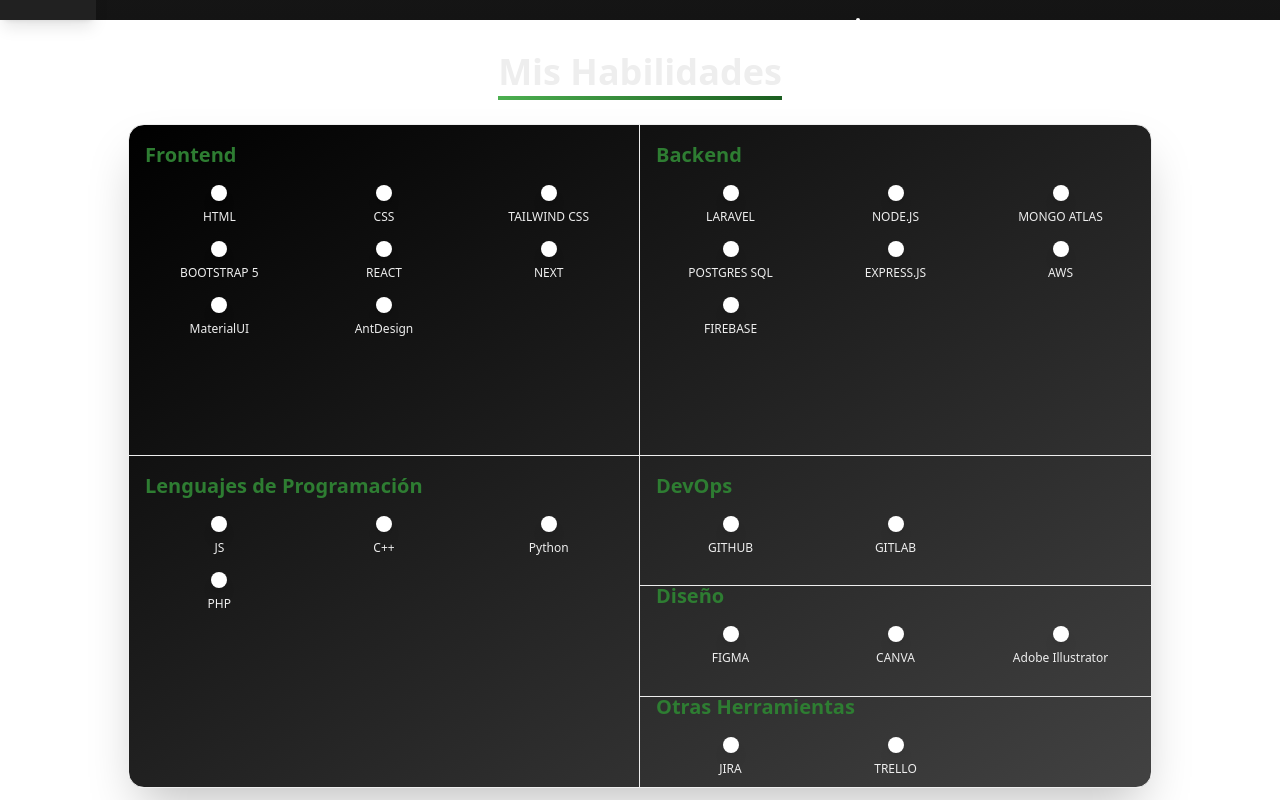
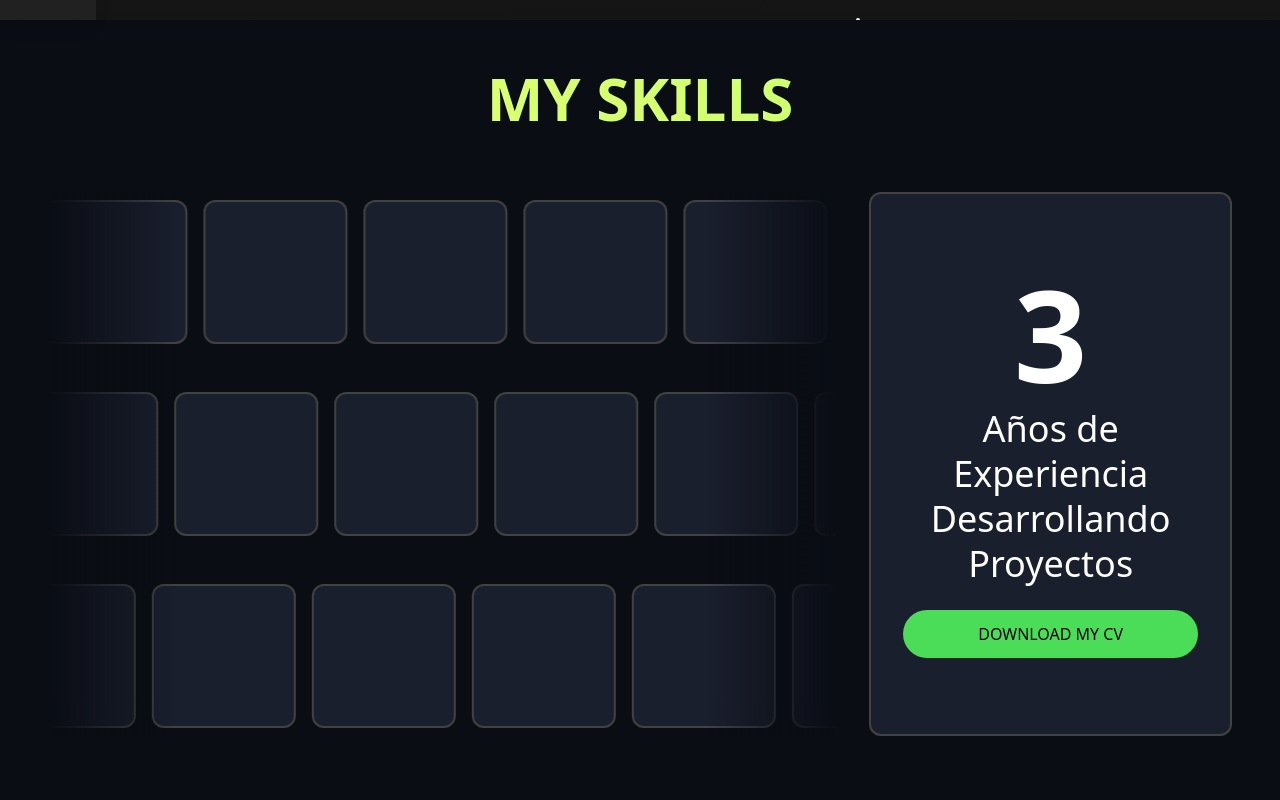
Before and after one commit to ArturoEstrada0/portafolio, a React (Vite) app: page / in a window 1280 px wide. Shown: the part 780-1580 px from the top of the page. Built offline with nearby package versions, Linux system fonts and the light colour scheme.

Commit message:
nueva skill

```diff
--- a/package.json
+++ b/package.json
@@ -12,6 +12,8 @@
     "@fortawesome/fontawesome-svg-core": "^6.6.0",
     "@fortawesome/free-brands-svg-icons": "^6.5.2",
     "@fortawesome/react-fontawesome": "^0.2.2",
+    "@react-three/drei": "^9.115.0",
+    "@react-three/fiber": "^8.17.10",
     "@tailwindcss/forms": "^0.5.9",
     "@tailwindcss/typography": "^0.5.15",
     "animate.css": "^4.1.1",
--- a/src/components/FloatingBubble.jsx
+++ b/src/components/FloatingBubble.jsx
@@ -49,7 +49,6 @@
       </a>
       <a
         href="/Arturo Adrian Estrada De La Torre Curriculm.pdf"
-        download
         target="_blank"
         rel="noopener noreferrer"
         className="bubble bg-red-800 text-white text-center text-2xl p-4 rounded-full shadow-lg hover:bg-blue-600 transition duration-300 flex items-center justify-center"
--- a/src/components/Skills.jsx
+++ b/src/components/Skills.jsx
@@ -3,111 +3,177 @@
 
 const skills = {
   "Lenguajes de Programación": [
-    { name: "JS", logo: "JavascriptOriginal" },
-    { name: "C++", logo: "CplusplusOriginal" },
-    { name: "Python", logo: "PythonOriginal" },
-    { name: "PHP", logo: "PhpPlain" },
+    { name: "JS", logo: "JavascriptOriginal", color: "#F7DF1E" },
+    { name: "C++", logo: "CplusplusOriginal", color: "#00599C" },
+    { name: "Python", logo: "PythonOriginal", color: "#3776AB" },
+    { name: "PHP", logo: "PhpPlain", color: "#777BB4" },
   ],
   Frontend: [
-    { name: "HTML", logo: "Html5Original" },
-    { name: "CSS", logo: "Css3Original" },
-    { name: "TAILWIND CSS", logo: "TailwindcssOriginal" },
-    { name: "BOOTSTRAP 5", logo: "BootstrapPlain" },
-    { name: "REACT", logo: "ReactOriginal" },
-    { name: "NEXT", logo: "NextjsOriginal" },
-    { name: "MaterialUI", logo: "MaterialuiOriginal" },
-    { name: "AntDesign", logo: "AntdesignOriginal" },
+    { name: "HTML", logo: "Html5Original", color: "#E44D26" },
+    { name: "CSS", logo: "Css3Original", color: "#1572B6" },
+    { name: "TAILWIND CSS", logo: "TailwindcssOriginal", color: "#06B6D4" },
+    { name: "BOOTSTRAP 5", logo: "BootstrapPlain", color: "#7952B3" },
+    { name: "REACT", logo: "ReactOriginal", color: "#61DAFB" },
+    { name: "NEXT", logo: "NextjsOriginal", color: "#FFFFFF" },
+    { name: "MaterialUI", logo: "MaterialuiOriginal", color: "#0081CB" },
+    { name: "AntDesign", logo: "AntdesignOriginal", color: "#0170FE" },
   ],
   Backend: [
-    { name: "LARAVEL", logo: "LaravelOriginal" },
-    { name: "NODE.JS", logo: "NodejsOriginal" },
-    { name: "MONGO ATLAS", logo: "MongodbOriginal" },
-    { name: "POSTGRES SQL", logo: "PostgresqlPlain" },
-    { name: "EXPRESS.JS", logo: "ExpressOriginal" },
-    { name: "AWS", logo: "AmazonwebservicesOriginalWordmark" },
-    { name: "FIREBASE", logo: "FirebaseOriginal" },
+    { name: "LARAVEL", logo: "LaravelOriginal", color: "#FF2D20" },
+    { name: "NODE.JS", logo: "NodejsOriginal", color: "#539E43" },
+    { name: "MONGO ATLAS", logo: "MongodbOriginal", color: "#47A248" },
+    { name: "POSTGRES SQL", logo: "PostgresqlPlain", color: "#336791" },
+    { name: "EXPRESS.JS", logo: "ExpressOriginal", color: "#000000" },
+    {
+      name: "AWS",
+      logo: "AmazonwebservicesOriginalWordmark",
+      color: "#232F3E",
+    },
+    { name: "FIREBASE", logo: "FirebaseOriginal", color: "#FFCA28" },
   ],
   DevOps: [
-    { name: "GITHUB", logo: "GithubOriginal" },
-    { name: "GITLAB", logo: "GitlabOriginal" },
+    { name: "GITHUB", logo: "GithubOriginal", color: "#181717" },
+    { name: "GITLAB", logo: "GitlabOriginal", color: "#FCA121" },
   ],
   Diseño: [
-    { name: "FIGMA", logo: "FigmaPlain" },
-    { name: "CANVA", logo: "CanvaOriginal" },
-    { name: "Adobe Illustrator", logo: "IllustratorPlain" },
+    { name: "FIGMA", logo: "FigmaPlain", color: "#F24E1E" },
+    { name: "CANVA", logo: "CanvaOriginal", color: "#00C4CC" },
+    { name: "Adobe Illustrator", logo: "IllustratorPlain", color: "#FF9A00" },
   ],
   "Otras Herramientas": [
-    { name: "JIRA", logo: "JiraOriginal" },
-    { name: "TRELLO", logo: "TrelloPlain" },
+    { name: "JIRA", logo: "JiraOriginal", color: "#0052CC" },
+    { name: "TRELLO", logo: "TrelloPlain", color: "#0052CC" },
   ],
 };
 
-const QuadrantSection = ({ title, skills, className }) => (
-  <div className={`p-4 ${className}`}>
-    <h2 className="text-xl font-bold mb-4 text-green-800">{title}</h2>
-    <div className="grid grid-cols-3 gap-4">
-      {skills.map((skill) => {
-        const Icon = DevIcons[skill.logo];
+const SkillCard = ({ name, logo, color }) => {
+  const IconComponent = DevIcons[logo];
+
   return (
-          <div key={skill.name} className="flex flex-col items-center group">
-            <div className="bg-white p-2 rounded-full shadow-lg transition-all duration-300 group-hover:shadow-xl group-hover:scale-110">
-              {Icon && <Icon size={36} />}
-            </div>
-            <span className="mt-2 text-xs text-center text-gray-200 font-medium">
-              {skill.name}
-            </span>
-          </div>
-        );
-      })}
+    <div className="relative group">
+      <div className="flex items-center justify-center bg-[#1a1f2e] rounded-xl p-6 aspect-square w-36 transition-all duration-300 hover:scale-105 hover:bg-[#252b3d] border-2 border-gray-800">
+        {IconComponent && (
+          <IconComponent
+            size={48}
+            className="transition-transform duration-300 group-hover:scale-110"
+            color={color}
+          />
+        )}
       </div>
     </div>
   );
+};
 
-export default function Skills() {
+const ScrollingRow = ({ skills, direction = "left", speed = 30 }) => {
   return (
+    <div className="relative flex overflow-hidden py-2 z-20">
       <div
-      id="habilidades"
-      className="max-h-screen z-10 py-8 px-4 sm:px-6 lg:px-8 flex flex-col items-center justify-center overflow-hidden relative"
+        className={`flex gap-4 animate-scroll-${direction}`}
+        style={{
+          animationDuration: `${speed}s`,
+        }}
       >
-      <h1 className="text-4xl font-bold text-center text-gray-200 mb-8 relative">
-        Mis Habilidades
-        <span className="absolute -bottom-2 left-0 right-0 h-1 bg-gradient-to-r from-green-500 to-green-900"></span>
-      </h1>
-      <div className="w-full max-w-5xl aspect-square bg-gradient-to-br from-black via-gray-900 to-gray-800 backdrop-blur-sm shadow-2xl rounded-2xl overflow-hidden border border-gray-200">
-        <div className="w-full h-full grid grid-cols-2 grid-rows-2">
-          <QuadrantSection
-            title="Frontend"
-            skills={skills.Frontend}
-            className="border-b border-r border-gray-200"
-          />
-          <QuadrantSection
-            title="Backend"
-            skills={skills.Backend}
-            className="border-b border-gray-200"
-          />
-          <QuadrantSection
-            title="Lenguajes de Programación"
-            skills={skills["Lenguajes de Programación"]}
-            className="border-r border-gray-200"
-          />
-          <div className="grid grid-rows-3">
-            <QuadrantSection
-              title="DevOps"
-              skills={skills.DevOps}
-              className="border-b border-gray-200 -mb-5"
-            />
-            <QuadrantSection
-              title="Diseño"
-              skills={skills.Diseño}
-              className="border-b border-gray-200 -mb-5"
-            />
-            <QuadrantSection
-              title="Otras Herramientas"
-              skills={skills["Otras Herramientas"]}
-            />
-          </div>
-        </div>
+        {/* Original set */}
+        {skills.map((skill, index) => (
+          <SkillCard key={index} {...skill} />
+        ))}
+        {/* Duplicate set for seamless scrolling */}
+        {skills.map((skill, index) => (
+          <SkillCard key={`duplicate-${index}`} {...skill} />
+        ))}
       </div>
     </div>
   );
+};
+
+const SkillsPage = () => {
+  // Flatten all skills into a single array and duplicate for each row
+  const allSkills = Object.values(skills).flat();
+  const rowCount = 3;
+  const skillsPerRow = Math.ceil(allSkills.length / rowCount);
+  const rows = Array.from({ length: rowCount }, (_, i) =>
+    allSkills.slice(i * skillsPerRow, (i + 1) * skillsPerRow)
+  );
+
+  return (
+    <div className="min-h-screen bg-[#0a0d14] text-white p-12 overflow-hidden">
+      {/* Título */}
+      <h1 className="text-6xl font-bold text-center mb-16 bg-gradient-to-r from-[#e9ff70] to-[#c0ff70] bg-clip-text text-transparent">
+        MY SKILLS
+      </h1>
+
+      <div className="flex flex-col lg:flex-row gap-8 max-w-7xl mx-auto h-full">
+        {/* Columna de habilidades con scroll */}
+        <div className="lg:w-2/3 relative flex-1 h-full">
+          {/* Gradientes para efecto fade */}
+          <div className="absolute left-0 top-0 w-32 h-full bg-gradient-to-r from-[#0a0d14] to-transparent z-30"></div>
+          <div className="absolute right-0 top-0 w-32 h-full bg-gradient-to-l from-[#0a0d14] to-transparent z-30"></div>
+
+          <div className="flex flex-col gap-8 h-full">
+            {rows.map((rowSkills, index) => (
+              <ScrollingRow
+                key={index}
+                skills={rowSkills}
+                direction={index % 2 === 0 ? "left" : "right"}
+                speed={30 + index * 5}
+              />
+            ))}
+          </div>
+        </div>
+
+        {/* Sección de experiencia */}
+        <div className="lg:w-1/3 bg-[#1a1f2e] rounded-xl p-8 text-center border-2 border-gray-800 flex flex-col justify-center h-auto z-50">
+          <h2 className="text-9xl font-bold mb-2">3</h2>
+          <p className="text-4xl font-medium mb-6 leading-tight">
+            Años de
+            <br />
+            Experiencia
+            <br />
+            Desarrollando Proyectos
+          </p>
+          <button
+            onClick={() =>
+              window.open(
+                "/Arturo Adrian Estrada De La Torre Curriculm.pdf",
+                "_blank"
+              )
             }
+            className="bg-[#4cdd58] text-black font-medium py-3 px-6 rounded-full hover:bg-[#c0ff70] transition-colors duration-300"
+          >
+            DOWNLOAD MY CV
+          </button>
+        </div>
+      </div>
+
+      <style jsx global>{`
+        @keyframes scroll-left {
+          0% {
+            transform: translateX(0);
+          }
+          100% {
+            transform: translateX(-50%);
+          }
+        }
+
+        @keyframes scroll-right {
+          0% {
+            transform: translateX(-50%);
+          }
+          100% {
+            transform: translateX(0);
+          }
+        }
+
+        .animate-scroll-left {
+          animation: scroll-left linear infinite;
+        }
+
+        .animate-scroll-right {
+          animation: scroll-right linear infinite;
+        }
+      `}</style>
+    </div>
+  );
+};
+
+export default SkillsPage;
```
Also changed, not shown: 1 other file (tests, documents, lock files or other folders). Lines whose indentation alone changed are shown as unchanged.
